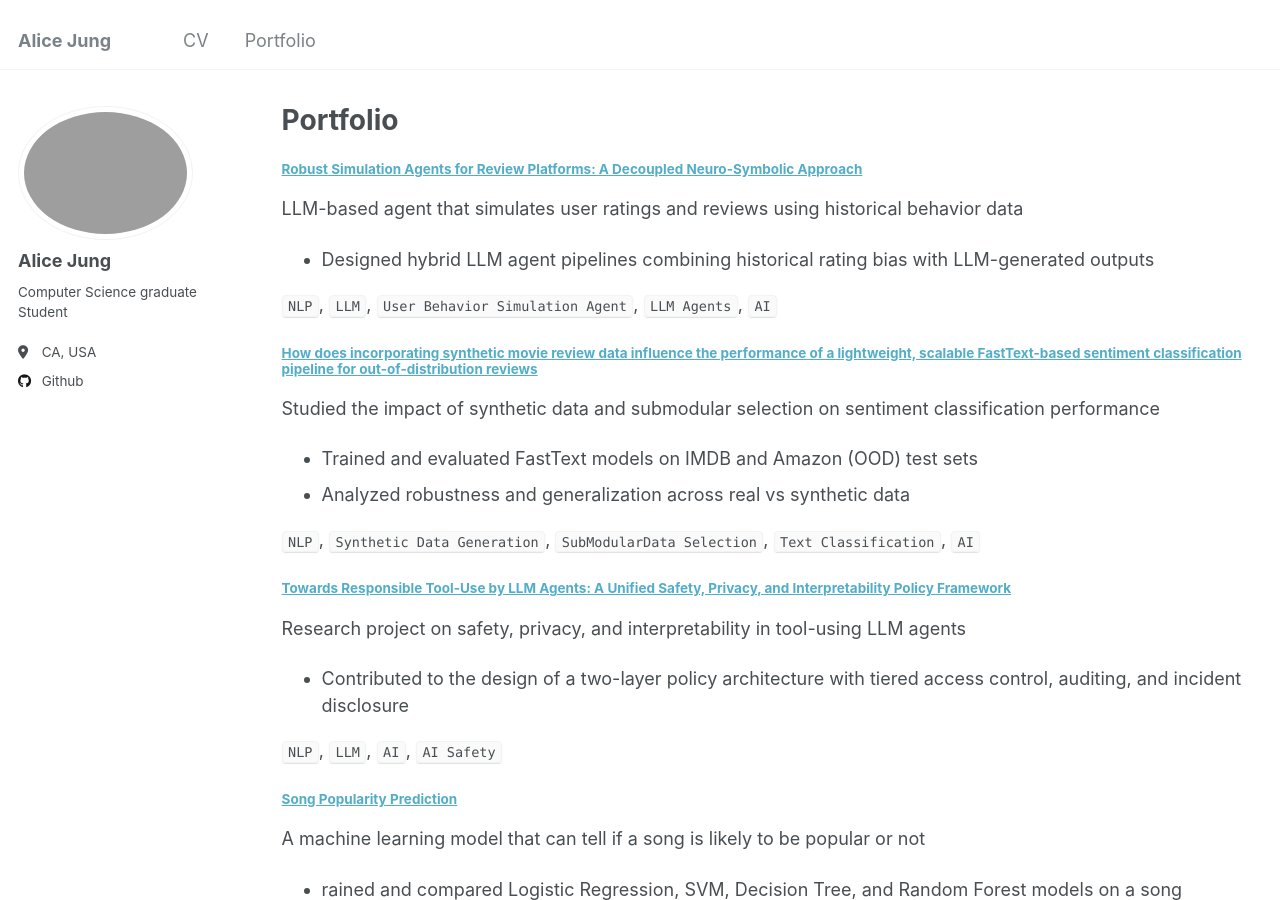
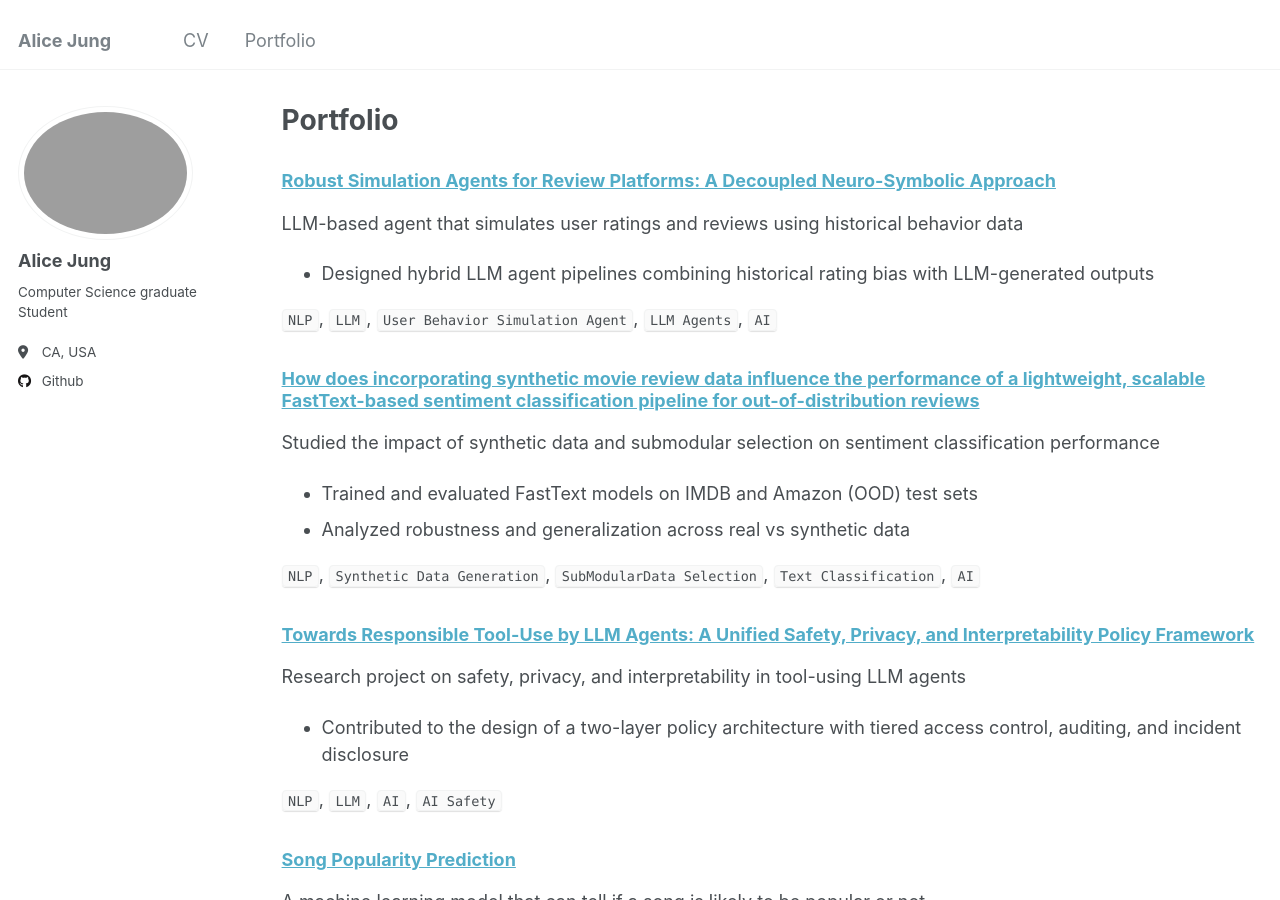
Before and after one commit to alicehjjung/alicehjjung.github.io, a Jekyll site: the page built from _pages/portfolio.md, in a window 1280 px wide and 900 px high. Built offline with Jekyll 4.4.1, drawn with Linux system fonts in a browser that asks for light colours.

```diff
--- a/_pages/portfolio.md
+++ b/_pages/portfolio.md
@@ -7,26 +7,26 @@ author_profile: true
 
 {% include base_path %}
 
-#### [Robust Simulation Agents for Review Platforms: A Decoupled Neuro-Symbolic Approach](https://github.com/alicehjjung/CS245_FinalProject.git)
+### [Robust Simulation Agents for Review Platforms: A Decoupled Neuro-Symbolic Approach](https://github.com/alicehjjung/CS245_FinalProject.git)
 LLM-based agent that simulates user ratings and reviews using historical behavior data
 - Designed hybrid LLM agent pipelines combining historical rating bias with LLM-generated outputs
 
 `NLP`, `LLM`, `User Behavior Simulation Agent`, `LLM Agents`, `AI`
 
-#### [How does incorporating synthetic movie review data influence the performance of a lightweight, scalable FastText-based sentiment classification pipeline for out-of-distribution reviews](https://github.com/alicehjjung/CS260D_FinalProject.git)
+### [How does incorporating synthetic movie review data influence the performance of a lightweight, scalable FastText-based sentiment classification pipeline for out-of-distribution reviews](https://github.com/alicehjjung/CS260D_FinalProject.git)
 Studied the impact of synthetic data and submodular selection on sentiment classification performance
 - Trained and evaluated FastText models on IMDB and Amazon (OOD) test sets
 - Analyzed robustness and generalization across real vs synthetic data
 
 `NLP`, `Synthetic Data Generation`, `SubModularData Selection`, `Text Classification`, `AI`
 
-#### [Towards Responsible Tool-Use by LLM Agents: A Unified Safety, Privacy, and Interpretability Policy Framework](https://drive.google.com/file/d/1nKMAlX-IHSPdrvuQuXfTbg7W4QHKLbxG/view)
+### [Towards Responsible Tool-Use by LLM Agents: A Unified Safety, Privacy, and Interpretability Policy Framework](https://drive.google.com/file/d/1nKMAlX-IHSPdrvuQuXfTbg7W4QHKLbxG/view)
 Research project on safety, privacy, and interpretability in tool-using LLM agents
 - Contributed to the design of a two-layer policy architecture with tiered access control, auditing, and incident disclosure
 
 `NLP`, `LLM`, `AI`, `AI Safety`
 
-#### [Song Popularity Prediction](https://github.com/alicehjjung/popularity_prediction)
+### [Song Popularity Prediction](https://github.com/alicehjjung/popularity_prediction)
 A machine learning model that can tell if a song is likely to be popular or not
 - rained and compared Logistic Regression, SVM, Decision Tree, and Random Forest models on a song popularity dataset
 
```
